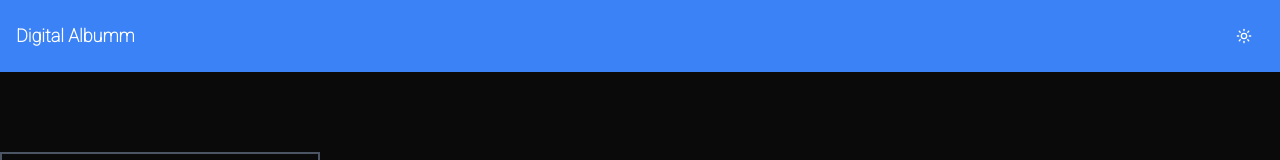
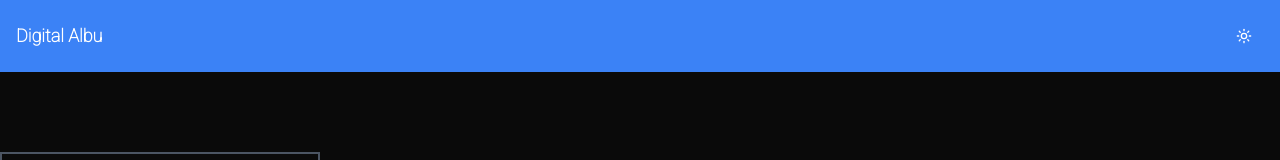
Before and after one commit to Vinayaksharma17/digitalAlbum, a Next.js app: page / in a window 1280 px wide. Shown: the top 160 px of the page. Built offline with nearby package versions, Linux system fonts and the light colour scheme.

Commit message:
initial commit

```diff
--- a/src/app/components/Ui/navbar.jsx
+++ b/src/app/components/Ui/navbar.jsx
@@ -12,7 +12,7 @@ const Navbar = () => {
     >
       <nav className="bg-blue-500 p-4">
         <div className="container mx-auto flex justify-between items-center">
-          <div className="text-white text-lg font-bold">Digital Albumm</div>
+          <div className="text-white text-lg font-bold">Digital Albu</div>
           <ThemeToggle />
         </div>
       </nav>
```
